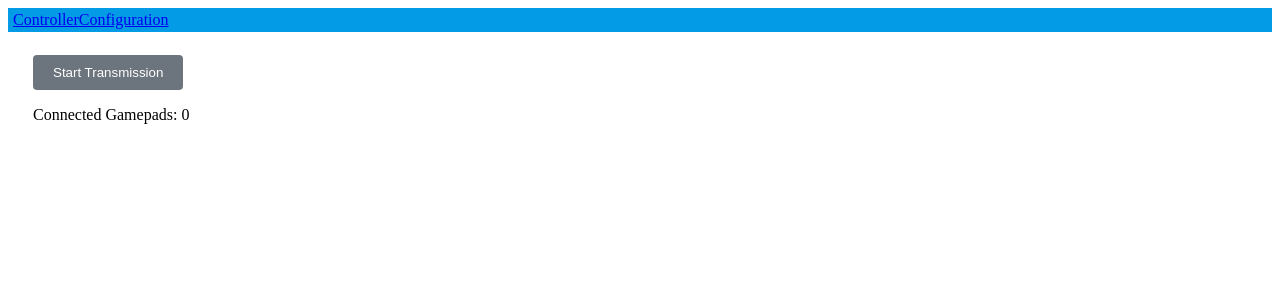
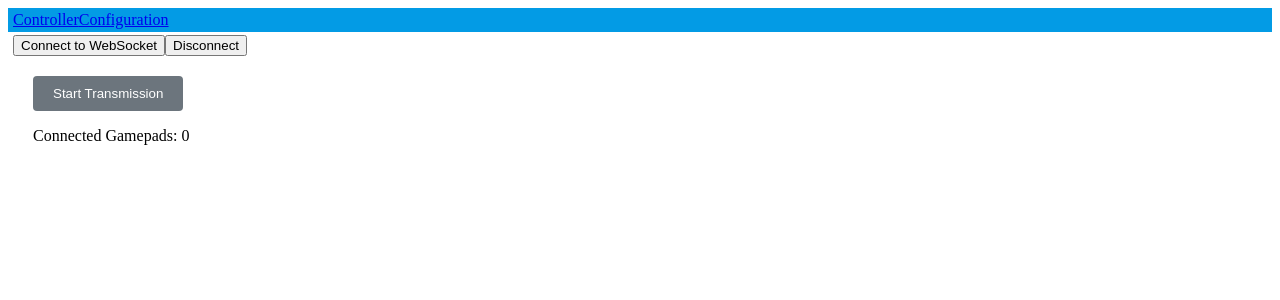
Before and after one commit to F1sh-org/F1sh-static, an Angular app: page /controller in a window 1280 px wide. Shown: the top 300 px of the page. Built offline with nearby package versions, Linux system fonts and the light colour scheme; no server answers.

Commit message:
manually connect on user request

```diff
--- a/ngsw-config.json
+++ b/ngsw-config.json
@@ -18,7 +18,7 @@
     },
     {
       "name": "assets",
-      "installMode": "lazy",
+      "installMode": "prefetch",
       "updateMode": "prefetch",
       "resources": {
         "files": [
@@ -31,9 +31,7 @@
   "dataGroups": [
     {
       "name": "api",
-      "urls": [
-        "ws://192.168.4.1/**"
-      ],
+      "urls": [],
       "cacheConfig": {
         "strategy": "performance",
         "maxSize": 100,
--- a/src/app/controller/controller.component.html
+++ b/src/app/controller/controller.component.html
@@ -1 +1,3 @@
+<button (click)="connect()">Connect to WebSocket</button>
+<button (click)="disconnect()">Disconnect</button>
 <app-gamepad></app-gamepad>
--- a/src/app/controller/controller.component.ts
+++ b/src/app/controller/controller.component.ts
@@ -1,5 +1,6 @@
 import { Component } from '@angular/core';
-
+import { WebsocketService } from '../websocket.service';
+import { DataProcessService } from '../data-process.service';
 @Component({
   selector: 'app-controller',
   standalone: false,
@@ -7,5 +8,12 @@ import { Component } from '@angular/core';
   styleUrl: './controller.component.css'
 })
 export class ControllerComponent {
+  constructor(private dpSrv: DataProcessService) {}
+  connect() {
+    this.dpSrv.connect();
+  }
 
+  disconnect() {
+    this.dpSrv.disconnect();
+  }
 }
--- a/src/app/data-process.service.ts
+++ b/src/app/data-process.service.ts
@@ -29,13 +29,21 @@ export interface messageDataAction  {
 export class DataProcessService {
   private intervalId: any;
   constructor(private websocketService: WebsocketService) {
-  this.intervalId = setInterval(() => this.updateData(),100);
   }
   disconnectMessage(): void {
     const sent: messageDataAction = {
       action: "gamepadDisconnected",
     }
     this.websocketService.sendMessage(sent);
+  }
+  connect() {
+    this.websocketService.connect();
+    this.intervalId = setInterval(() => this.updateData(),100);
+  }
+
+  disconnect() {
+    this.websocketService.disconnect();
+    clearInterval(this.intervalId);
   }
   sendGamepadData(message: messageData): void {
     // Filter out very small movements to prevent drift
--- a/src/app/gamepad/gamepad.component.ts
+++ b/src/app/gamepad/gamepad.component.ts
@@ -1,5 +1,4 @@
 import { Component, OnInit, OnDestroy } from '@angular/core';
-import { WebsocketService } from '../websocket.service';
 import { DataProcessService } from '../data-process.service';
 
 interface GamepadState {
--- a/src/app/websocket.service.ts
+++ b/src/app/websocket.service.ts
@@ -4,20 +4,33 @@ import { environment } from '../environments/environment';
   providedIn: 'root'
 })
 export class WebsocketService implements OnDestroy {
-  private socket: WebSocket;
+  private socket: WebSocket | null = null;
   msg: any;
-  constructor() {
+  constructor() {}
+
+  connect(): void {
+    if (this.socket) {
+      return; // Already connected
+    }
+
     this.socket = new WebSocket(localStorage.getItem('websocketUrl') || environment.websocketUrl);
     this.socket.onopen = () => console.log('WebSocket connection opened');
     this.socket.onclose = () => console.log('WebSocket connection closed');
     this.socket.onerror = (error) => console.error('WebSocket error', error);
     this.socket.addEventListener('message', event => {
-    this.msg = event.data;
-  });
-}
+      this.msg = event.data;
+    });
+  }
+
+  disconnect(): void {
+    if (this.socket) {
+      this.socket.close();
+      this.socket = null;
+    }
+  }
 
   sendMessage(message: any): void {
-    if (this.socket.readyState === WebSocket.OPEN) {
+    if (this.socket?.readyState === WebSocket.OPEN) {
       this.socket.send(JSON.stringify(message));
     } else {
       console.error('WebSocket is not open');
@@ -33,8 +46,6 @@ export class WebsocketService implements OnDestroy {
     this.sendMessage(sent);
   }
   ngOnDestroy() {
-  if (this.socket) {
-    this.socket.close();
-  }
+    this.disconnect();
   }
 }
--- a/src/environments/environment.ts
+++ b/src/environments/environment.ts
@@ -1,3 +1,3 @@
 export const environment = {
-    websocketUrl: 'ws://192.168.4.1/ws'
+    websocketUrl: 'wss://192.168.4.1/ws'
 };
--- a/src/main.ts
+++ b/src/main.ts
@@ -1,7 +1,10 @@
+import { isDevMode } from '@angular/core';
 import { platformBrowserDynamic } from '@angular/platform-browser-dynamic';
 import { AppModule } from './app/app.module';
-
 platformBrowserDynamic().bootstrapModule(AppModule, {
   ngZoneEventCoalescing: true,
-})
-  .catch(err => console.error(err));
+}).then(() => {
+  if ('serviceWorker' in navigator && !isDevMode()) {
+    navigator.serviceWorker.register('ngsw-worker.js');
+  }
+}).catch(err => console.error(err));
```
